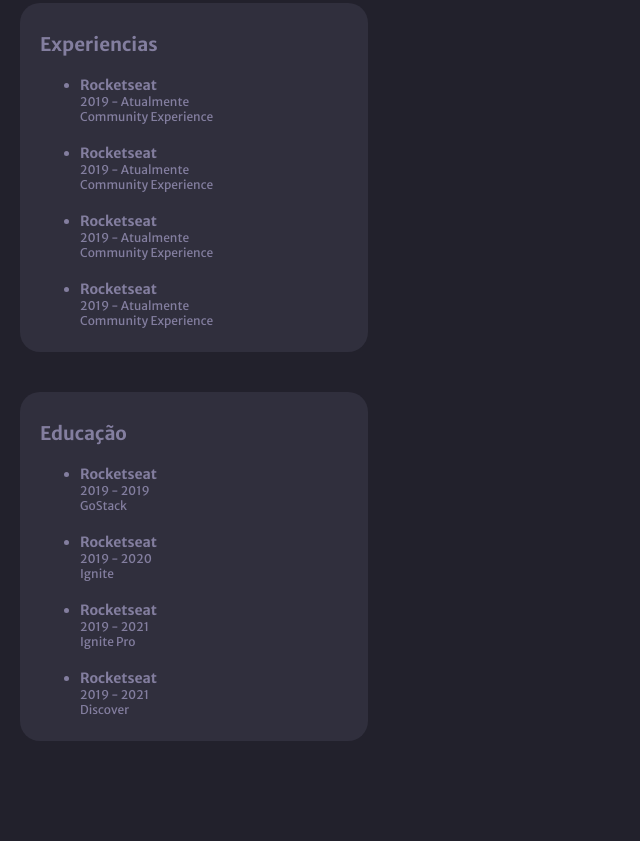
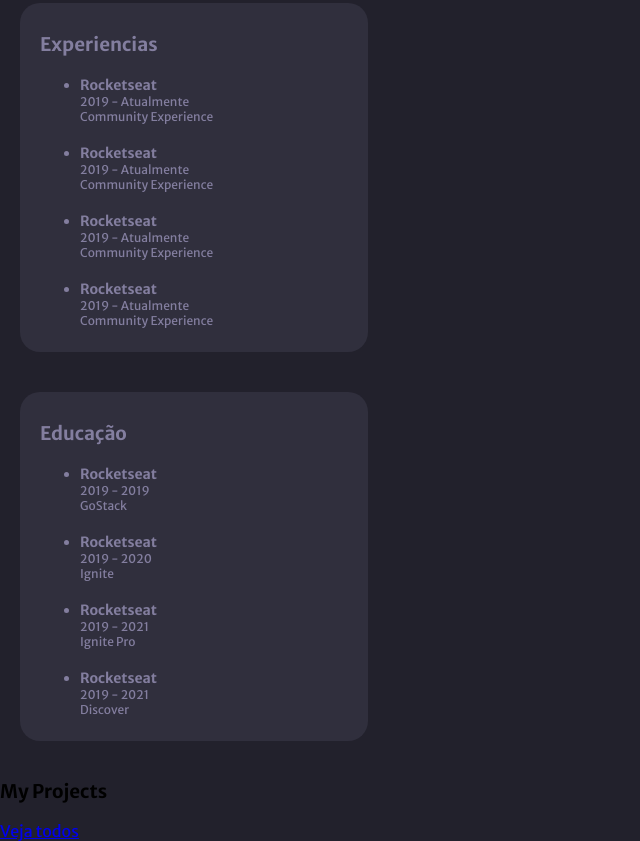
Before and after one commit to WesleyGualberto/Portifolio, a plain HTML site: page index.html in a window 1280 px wide. Shown: the part 929-1770 px from the top of the page, without its empty margins (0-640 px from the left). Before the commit the page ends 1690 px from the top, so only its background shows below. Drawn offline with Linux system fonts and the light colour scheme.

Commit message:
:zap: Added projects

```diff
--- a/index.html
+++ b/index.html
@@ -40,6 +40,7 @@
         <li>
           <img src="./style/assets/globe.png" alt="Meu Site" /><a
             href="http://wesleygualberto.com"
+            target="_blank"
             >Meu Site</a
           >
         </li>
@@ -107,5 +108,13 @@
         </li>
       </ul>
     </div>
+    <main>
+      <div class="projects">
+        <h3>My Projects</h3>
+        <a href="http://github.com/wesleygualberto" target="_blank">
+          Veja todos</a
+        >
+      </div>
+    </main>
   </body>
 </html>
```
